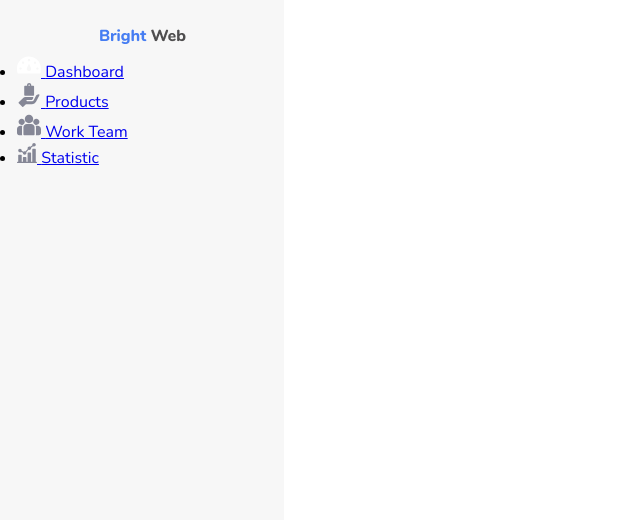
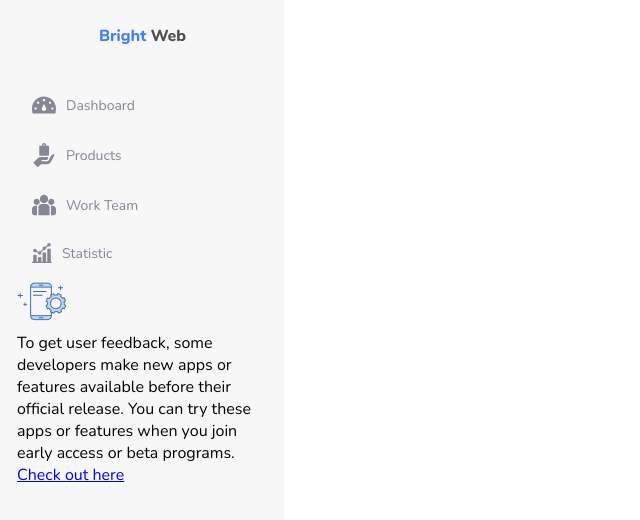
Before and after one commit to syttt-ia/illogia_hw4, a plain HTML site: page index.html in a window 1280 px wide. Shown: the whole page, without its empty margins (0-640 px from the left). Drawn offline with Linux system fonts and the light colour scheme.

Commit message:
add aside

```diff
--- a/css/styles.css
+++ b/css/styles.css
@@ -31,4 +31,37 @@ body {
 
 .sidebar .logo {
     text-align: center;
+    margin-bottom: 27px;
 }
+
+.menu-items {
+    display: flex;
+    flex-direction: column;
+    list-style: none;
+}
+
+.menu-item a {
+    display: flex;
+    align-items: center;
+    color: #858796;
+    text-decoration: none;
+    padding: 13px 15px;
+}
+
+.menu-item a span {
+    margin-left: 10px;
+    font-size: 14px;
+}
+
+.menu-item:hover {
+    background: #467DF2;
+    border-radius: 5px;
+}
+
+.menu-item:hover a svg path{
+    fill: #FFFFFF;
+}
+
+.menu-item:hover a {
+    color: #FFFFFF;
+}
--- a/index.html
+++ b/index.html
@@ -17,7 +17,7 @@
                 <a href="#">
                     <svg width="24" height="24" viewBox="0 0 24 24" fill="none" xmlns="http://www.w3.org/2000/svg">
                         <path d="M15.84 4.21149C7.56 1.57149 0 7.69149 0 15.6115C0 16.6915 0.12 18.7315 0.48 19.9315C0.48 20.1715 0.72 20.4115 0.96 20.4115H22.92C23.16 20.4115 23.4 20.1715 23.52 19.9315C23.76 18.7315 24 16.6915 24 15.6115C24 10.4515 20.76 5.77149 15.84 4.21149ZM12 6.01149C12.72 6.01149 13.2 6.49149 13.2 7.21149C13.2 7.93149 12.72 8.41149 12 8.41149C11.28 8.41149 10.8 7.93149 10.8 7.21149C10.8 6.49149 11.28 6.01149 12 6.01149ZM3.6 16.8115C2.88 16.8115 2.4 16.3315 2.4 15.6115C2.4 14.8915 2.88 14.4115 3.6 14.4115C4.32 14.4115 4.8 14.8915 4.8 15.6115C4.8 16.3315 4.32 16.8115 3.6 16.8115ZM6.96 10.5715C6.48 11.0515 5.76 11.0515 5.28 10.5715C4.8 10.0915 4.8 9.25149 5.16 8.77149C5.64 8.29149 6.36 8.29149 6.84 8.77149C7.32 9.25149 7.32 10.0915 6.96 10.5715ZM12 18.0115C10.68 18.0115 9.48 16.8115 9.84 15.6115C10.2 14.4115 12 10.8115 12 10.8115C12 10.8115 13.8 14.4115 14.16 15.6115C14.52 16.8115 13.32 18.0115 12 18.0115ZM18.84 10.5715C18.36 11.0515 17.64 11.0515 17.16 10.5715C16.68 10.0915 16.68 9.37149 17.16 8.89149C17.64 8.41149 18.36 8.41149 18.84 8.89149C19.2 9.25149 19.2 10.0915 18.84 10.5715ZM20.4 16.8115C19.68 16.8115 19.2 16.3315 19.2 15.6115C19.2 14.8915 19.68 14.4115 20.4 14.4115C21.12 14.4115 21.6 14.8915 21.6 15.6115C21.6 16.3315 21.12 16.8115 20.4 16.8115Z"
-                              fill="white"/>
+                              fill="#858796"/>
                     </svg>
                     <span>Dashboard</span>
                 </a>
@@ -79,6 +79,15 @@
             </li>
         </ul>
     </aside>
+    <div class="feedback">
+        <div class="feedback-logo">
+            <img src="images/feedback-logo.png" alt="Feedback Logo">
+        </div>
+        <div class="feedback-text">
+            <span>To get user feedback, some developers make new apps or features available before their official release. You can try these apps or features when you join early access or beta programs.</span>
+            <a href="#">Check out here</a>
+        </div>
+    </div>
 </sidebar>
 
 </body>
```
Also changed, not shown: images/feedback-logo.png (added).
